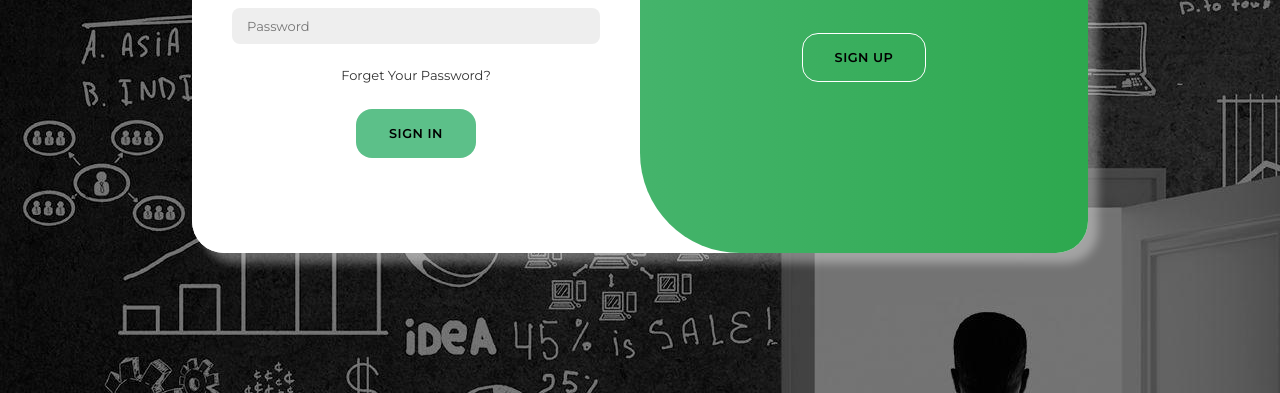
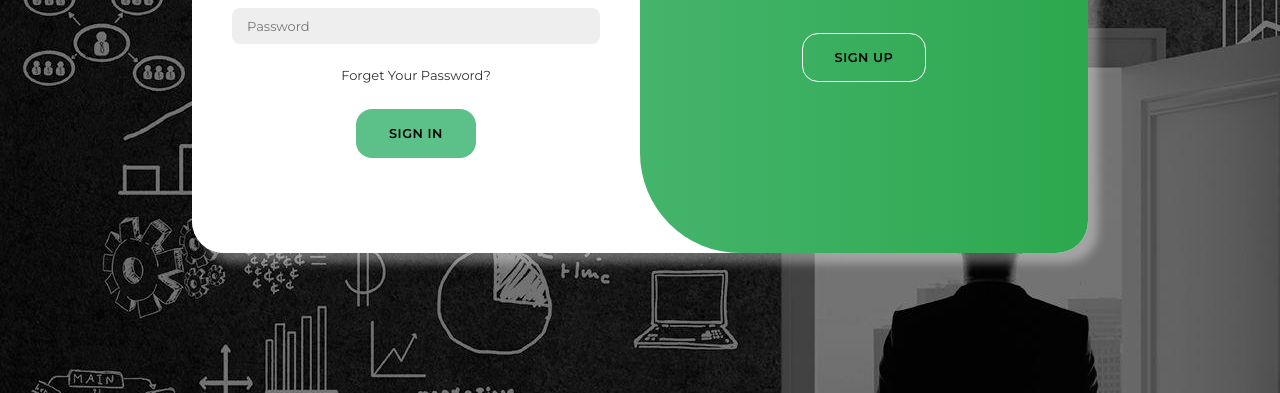
Before and after one commit to AnilKumar3494/student-task-manager, a plain HTML site: page index.html in a window 1280 px wide. Shown: the part 407-800 px from the top of the page. Drawn offline with Linux system fonts and the light colour scheme.

Commit message:
Add files via upload

```diff
--- a/loginstlyes.css
+++ b/loginstlyes.css
@@ -9,11 +9,11 @@
 
 body {
     background: url(backgroundimg.jpg);
+    background-position: left;
+    background-repeat: no-repeat;
 
-    display: flex;
-    align-items: center;
-    justify-content: center;
-    flex-direction: column;
+    display: grid;
+    place-items: center;
     height: 100vh;
 }
 
```
